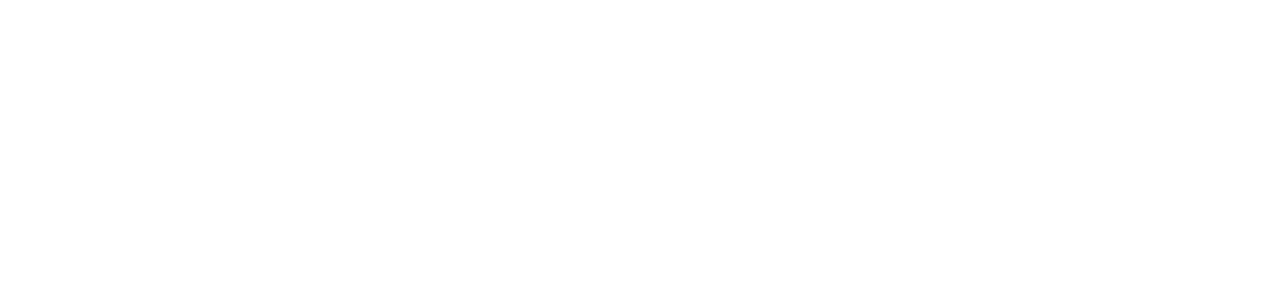
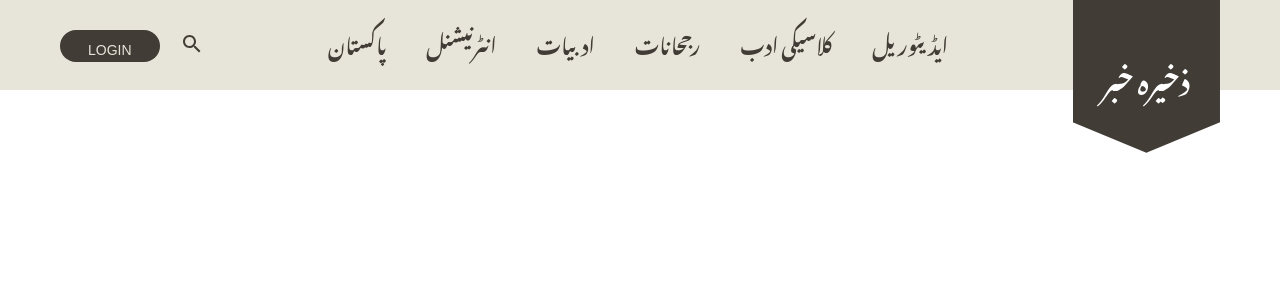
Before and after one commit to dua-batool/Khabaristaan, a React (Vite) app in the folder Frontend/: page /trends in a window 1280 px wide. Before the commit this address had no page. Shown: the top 300 px of the page. Built offline with nearby package versions, Linux system fonts and the light colour scheme; a web font is replaced by a local one.

Commit message:
Started trends page

```diff
--- a/Frontend/src/App.jsx
+++ b/Frontend/src/App.jsx
@@ -2,6 +2,7 @@
 import React from 'react';
 import { BrowserRouter as Router, Routes, Route, } from 'react-router-dom';
 import HomePage from './pages/Home/Home';
+import Trends from './pages/Trends/Trends'
 import Chroma from './pages/Chroma/Chroma';
 
 function App() {
@@ -10,6 +11,7 @@
         {/* Define routes here */}
         <Routes>
           <Route path="/" element={<HomePage />} />
+          <Route path='/trends' element={<Trends />} />
           <Route path='/chroma' element={<Chroma />} />
         </Routes>
       </div>
--- /dev/null
+++ b/Frontend/src/components/Header/Header.css
@@ -0,0 +1,77 @@
+/* html, body {
+    margin: 0;
+    padding: 0;
+    width: 100%;
+    height: 100%;
+    overflow-x: hidden;
+  }
+   */
+  /* .homepage {
+    width: 100vw;
+    min-height: 100vh;
+    background-color: white;
+    display: flex;
+    flex-direction: column;
+    align-items: center;
+  } */
+
+  .header {
+    background: linear-gradient(to bottom, var(--light-beige) 50%, white 50%);
+  }
+
+  .header-content{
+    display: flex;
+    align-items: flex-start;
+    justify-content: space-between;
+    padding-left: 60px;
+    padding-right: 60px;
+  }
+
+  .login-button {
+    background-color: var(--dark-brown) !important;
+    color: var(--light-beige) !important;
+    border-radius: 50px !important;
+    padding-left: 28px !important;
+    padding-right: 28px !important;
+    height: 32px;
+    display: flex !important;
+    justify-content: center !important;
+    align-items: center !important;
+    text-align: center !important;
+  }
+
+  .search-icon {
+    color: var(--dark-brown);
+  }
+
+  .left-items {
+    display: flex;
+    flex-direction: row;
+    justify-content: space-between;
+    align-items: center;
+    gap: 20px;
+    padding-top: 30px;
+  }
+
+  .nav-links {
+    display: flex;
+    gap: 40px;
+    font-size: 16px;
+    color: var(--dark-brown);
+    padding-top: 30px;
+  }
+
+  .banner {
+    background-color: var(--dark-brown); /* Brown color */
+    color: white;
+    padding: 60px 30px;
+    position: relative;
+    text-align: center;
+    font-weight: bold;
+    clip-path: polygon(0 0, 100% 0, 100% 80%, 50% 100%, 0 80%); /* Triangular bottom */
+  }
+
+  .brand-name {
+    font-size: 24px;
+    font-weight: bold;
+  }
--- /dev/null
+++ b/Frontend/src/components/Header/Header.jsx
@@ -0,0 +1,33 @@
+import React from 'react';
+import { Box, Button, Typography } from '@mui/material';
+import SearchIcon from '@mui/icons-material/Search';
+import './Header.css';
+
+const Header = () => {
+
+  return (
+      <Box className="header" style={{ width: '100vw', height: '180px' }}>
+        <Box className="header-content">
+          <Box className="left-items">
+            <Button className="login-button">Login</Button>
+            <Box className="search-icon">
+                <SearchIcon />
+            </Box>
+          </Box>
+          <Box className="nav-links">
+            <Typography variant='h2'>پاکستان</Typography>
+            <Typography variant='h2'>انٹرنیشنل</Typography>
+            <Typography variant='h2'>ادبیات</Typography>
+            <Typography variant='h2'>رجحانات</Typography>
+            <Typography variant='h2'>کلاسیکی ادب</Typography>
+            <Typography variant='h2'>ایڈیٹوریل</Typography>
+          </Box>
+          <Box className="banner">
+            <Typography variant="h1" className="brand-name">ذخیرہ خبر</Typography>
+          </Box>
+        </Box>
+      </Box>
+  );
+};
+
+export default Header;
--- a/Frontend/src/pages/Home/Home.css
+++ b/Frontend/src/pages/Home/Home.css
@@ -13,35 +13,6 @@
     display: flex;
     flex-direction: column;
     align-items: center;
-  }
-
-  .header {
-    background: linear-gradient(to bottom, var(--light-beige) 50%, white 50%);
-  }
-
-  .header-content{
-    display: flex;
-    align-items: flex-start;
-    justify-content: space-between;
-    padding-left: 60px;
-    padding-right: 60px;
-  }
-
-  .login-button {
-    background-color: var(--dark-brown) !important;
-    color: var(--light-beige) !important;
-    border-radius: 50px !important;
-    padding-left: 28px !important;
-    padding-right: 28px !important;
-    height: 32px;
-    display: flex !important;
-    justify-content: center !important;
-    align-items: center !important;
-    text-align: center !important;
-  }
-
-  .search-icon {
-    color: var(--dark-brown);
   }
 
   .left-items {
--- a/Frontend/src/pages/Home/Home.jsx
+++ b/Frontend/src/pages/Home/Home.jsx
@@ -5,34 +5,15 @@
 import { LocalizationProvider } from '@mui/x-date-pickers/LocalizationProvider';
 import { AdapterDateFns } from '@mui/x-date-pickers/AdapterDateFns';
 import './Home.css';
+import Header from '../../components/Header/Header';
 
 const HomePage = () => {
   const [dateValue, setDateValue] = React.useState(null);
 
   return (
     <Box className="homepage" style={{ width: '100vw', minHeight: '100vh' }}>
-      {/* Header Section */}
-      <Box className="header" style={{ width: '100vw', height: '180px' }}>
-        <Box className="header-content">
-            <Box className="left-items">
-            <Button className="login-button">Login</Button>
-            <Box className="search-icon">
-                <SearchIcon />
-            </Box>
-            </Box>
-            <Box className="nav-links">
-              <Typography variant='h2'>پاکستان</Typography>
-              <Typography variant='h2'>انٹرنیشنل</Typography>
-              <Typography variant='h2'>ادبیات</Typography>
-              <Typography variant='h2'>رجحانات</Typography>
-              <Typography variant='h2'>کلاسیکی ادب</Typography>
-              <Typography variant='h2'>ایڈیٹوریل</Typography>
-            </Box>
-            <Box className="banner">
-              <Typography variant="h1" className="brand-name">ذخیرہ خبر</Typography>
-            </Box>
-        </Box>
-      </Box>
+
+      <Header />
 
       {/* Title Section */}
       <Box className="title-section" style={{ width: '100vw' }}>
--- /dev/null
+++ b/Frontend/src/pages/Trends/Trends.jsx
@@ -0,0 +1,11 @@
+import React from 'react';
+import { Box, Button, Typography, Paper, Avatar } from '@mui/material';
+import Header from '../../components/Header/Header';
+
+const Trends = () => {
+    return(
+        <Header />
+    );
+}
+
+export default Trends;
```
